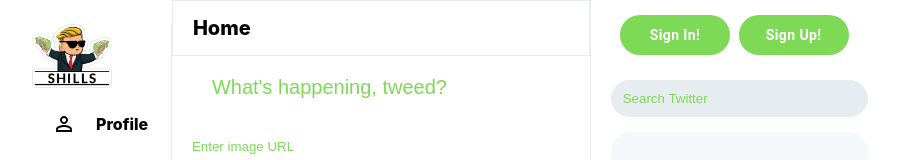
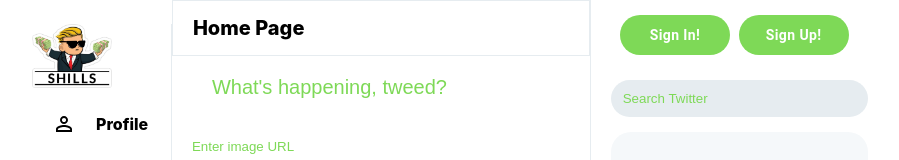
Before and after one commit to tonywuhoo/twitter-clone, a React (Create React App) app: page / in a window 1280 px wide. Shown: the top 160 px of the page, without its empty margins (200-1099 px from the left). Built offline with nearby package versions, Linux system fonts and the light colour scheme.

Commit message:
changed home to home page in feed.js

```diff
--- a/src/Screens/Feed.js
+++ b/src/Screens/Feed.js
@@ -1,9 +1,9 @@
-import React, { useState, useEffect } from 'react';
-import './Feed.css';
+import React, { useState, useEffect } from "react";
+import "./Feed.css";
 
-import Tweetbox from '../Components/Tweetbox.jsx';
+import Tweetbox from "../Components/Tweetbox.jsx";
 // import FlipMove from "react-flip-move";
-import Post from '../Components/Post.js';
+import Post from "../Components/Post.js";
 // import db from 'our django backend'
 
 function Feed() {
@@ -16,10 +16,10 @@ function Feed() {
 	// }, []);
 
 	return (
-		<div className='feed-container'>
-			<div className='feed'>
-				<div className='feed-header'>
-					<h2>Home</h2>
+		<div className="feed-container">
+			<div className="feed">
+				<div className="feed-header">
+					<h2>Home Page</h2>
 				</div>
 
 				<Tweetbox />
```
